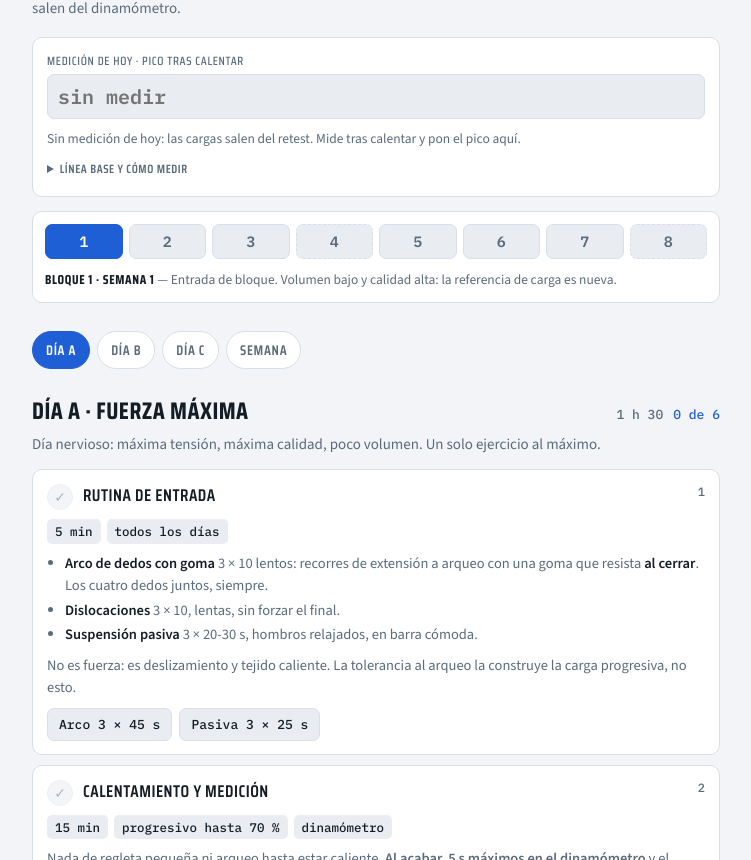
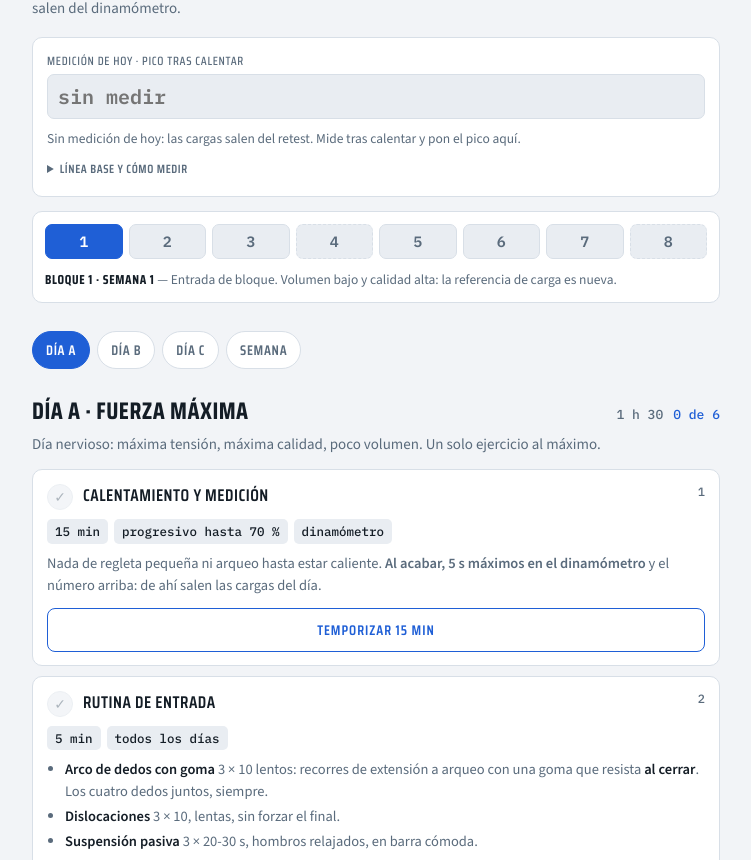
Before and after one commit to JaumeRD/entreno, a plain HTML site: page index.html in a window 1280 px wide. Shown: the part 92-952 px from the top of the page, without its empty margins (264-1015 px from the left). Drawn offline with nearby package versions, Linux system fonts and the light colour scheme.

Commit message:
Calentar antes de la rutina de entrada, no después
La rutina de entrada iba de paso 1 y dentro lleva el arco de dedos con goma,
que acaba en arqueo. La tarjeta de al lado decía «nada de regleta pequeña ni
arqueo hasta estar caliente»: una pedía lo que la otra prohibía.

Invertidas las dos tarjetas en los Días A y B. El Día C no tiene calentamiento
pautado porque es escalada libre, así que ahí solo queda el apunte de hacer el
arco después de los primeros bloques suaves.

El arco queda ahora justo antes del primer máximo, de ahí la nota de usar goma
suave y bajar resistencia si deja los dedos pesados. La medición del
dinamómetro sigue al final del calentamiento.

176 comprobaciones, seis nuevas sobre el orden de apertura. Caché a v7.

Co-Authored-By: Claude Opus 5 <noreply@anthropic.com>

```diff
--- a/index.html
+++ b/index.html
@@ -245,25 +245,25 @@ td:first-child{font-family:var(--mono);font-size:13px;color:var(--muted);white-s
     <p class="goal">Día nervioso: máxima tensión, máxima calidad, poco volumen. Un solo ejercicio al máximo.</p>
 
     <div class="ex">
-      <div class="ex-top"><h3>Rutina de entrada</h3><span class="step">1</span></div>
+      <div class="ex-top"><h3>Calentamiento y medición</h3><span class="step">1</span></div>
+      <div class="specs"><span class="spec">15 min</span><span class="spec">progresivo hasta 70 %</span><span class="spec">dinamómetro</span></div>
+      <p class="note">Nada de regleta pequeña ni arqueo hasta estar caliente. <b>Al acabar, 5 s máximos en el dinamómetro</b> y el número arriba: de ahí salen las cargas del día.</p>
+      <button class="go ghost" data-timer='{"name":"Calentamiento","reps":1,"work":0,"rest":900}'>Temporizar 15 min</button>
+    </div>
+
+    <div class="ex">
+      <div class="ex-top"><h3>Rutina de entrada</h3><span class="step">2</span></div>
       <div class="specs"><span class="spec">5 min</span><span class="spec">todos los días</span></div>
       <ul class="tight">
         <li><b>Arco de dedos con goma</b> 3 × 10 lentos: recorres de extensión a arqueo con una goma que resista <b>al cerrar</b>. Los cuatro dedos juntos, siempre.</li>
         <li><b>Dislocaciones</b> 3 × 10, lentas, sin forzar el final.</li>
         <li><b>Suspensión pasiva</b> 3 × 20-30 s, hombros relajados, en barra cómoda.</li>
       </ul>
-      <p class="note">No es fuerza: es deslizamiento y tejido caliente. La tolerancia al arqueo la construye la carga progresiva, no esto.</p>
+      <p class="note">Va después de calentar: el arco acaba en arqueo y eso en frío no se pide. Goma suave — si te deja los dedos pesados para el máximo, baja la resistencia.</p>
       <div class="quick">
         <button data-timer='{"name":"Arco de dedos","reps":3,"work":0,"rest":45}'>Arco 3 × 45 s</button>
         <button data-timer='{"name":"Suspensión pasiva","reps":3,"work":25,"rest":60}'>Pasiva 3 × 25 s</button>
       </div>
-    </div>
-
-    <div class="ex">
-      <div class="ex-top"><h3>Calentamiento y medición</h3><span class="step">2</span></div>
-      <div class="specs"><span class="spec">15 min</span><span class="spec">progresivo hasta 70 %</span><span class="spec">dinamómetro</span></div>
-      <p class="note">Nada de regleta pequeña ni arqueo hasta estar caliente. <b>Al acabar, 5 s máximos en el dinamómetro</b> y el número arriba: de ahí salen las cargas del día.</p>
-      <button class="go ghost" data-timer='{"name":"Calentamiento","reps":1,"work":0,"rest":900}'>Temporizar 15 min</button>
     </div>
 
     <div class="ex" data-prog="fmax">
@@ -371,23 +371,24 @@ td:first-child{font-family:var(--mono);font-size:13px;color:var(--muted);white-s
     <p class="goal">Un solo esfuerzo al máximo (el recruitment pull); el resto, carga submáxima y movimiento explosivo. Tasa de desarrollo de fuerza, no fuerza máxima.</p>
 
     <div class="ex">
-      <div class="ex-top"><h3>Rutina de entrada</h3><span class="step">1</span></div>
+      <div class="ex-top"><h3>Calentamiento y medición</h3><span class="step">1</span></div>
+      <div class="specs"><span class="spec">15 min</span><span class="spec">progresivo hasta 70 %</span><span class="spec">dinamómetro</span></div>
+      <p class="note">Hoy el calentamiento importa más que en el Día A: lo que viene después es explosivo y coger una presa en movimiento en frío es cómo se rompen poleas. <b>Mide al terminar</b> y rellena «medición de hoy».</p>
+      <button class="go ghost" data-timer='{"name":"Calentamiento","reps":1,"work":0,"rest":900}'>Temporizar 15 min</button>
+    </div>
+
+    <div class="ex">
+      <div class="ex-top"><h3>Rutina de entrada</h3><span class="step">2</span></div>
       <div class="specs"><span class="spec">5 min</span><span class="spec">todos los días</span></div>
       <ul class="tight">
         <li><b>Arco de dedos con goma</b> 3 × 10 lentos, los cuatro dedos juntos.</li>
         <li><b>Dislocaciones</b> 3 × 10 y <b>suspensión pasiva</b> 3 × 20-30 s.</li>
       </ul>
+      <p class="note">Después de calentar, como en el Día A.</p>
       <div class="quick">
         <button data-timer='{"name":"Arco de dedos","reps":3,"work":0,"rest":45}'>Arco 3 × 45 s</button>
         <button data-timer='{"name":"Suspensión pasiva","reps":3,"work":25,"rest":60}'>Pasiva 3 × 25 s</button>
       </div>
-    </div>
-
-    <div class="ex">
-      <div class="ex-top"><h3>Calentamiento y medición</h3><span class="step">2</span></div>
-      <div class="specs"><span class="spec">15 min</span><span class="spec">progresivo hasta 70 %</span><span class="spec">dinamómetro</span></div>
-      <p class="note">Hoy el calentamiento importa más que en el Día A: lo que viene después es explosivo y coger una presa en movimiento en frío es cómo se rompen poleas. <b>Mide al terminar</b> y rellena «medición de hoy».</p>
-      <button class="go ghost" data-timer='{"name":"Calentamiento","reps":1,"work":0,"rest":900}'>Temporizar 15 min</button>
     </div>
 
     <div class="ex" data-prog="recruit">
@@ -534,6 +535,7 @@ td:first-child{font-family:var(--mono);font-size:13px;color:var(--muted);white-s
         <li><b>Arco de dedos con goma</b> 3 × 10 lentos.</li>
         <li><b>Dislocaciones</b> 3 × 10 y <b>suspensión pasiva</b> 3 × 20-30 s.</li>
       </ul>
+      <p class="note">Aquí no hay calentamiento pautado: el arco, después de los primeros bloques suaves.</p>
       <div class="quick">
         <button data-timer='{"name":"Arco de dedos","reps":3,"work":0,"rest":45}'>Arco 3 × 45 s</button>
         <button data-timer='{"name":"Suspensión pasiva","reps":3,"work":25,"rest":60}'>Pasiva 3 × 25 s</button>
--- a/sw.js
+++ b/sw.js
@@ -1,7 +1,7 @@
 /* Entreno — service worker.
    Guarda la app en el móvil para que funcione sin cobertura.
    Si cambias los archivos, sube el número de CACHE. */
-var CACHE = 'entreno-v6';
+var CACHE = 'entreno-v7';
 var CORE = [
   './',
   './index.html',
```
Also changed, not shown: pruebas/test-dom.js (+7 -0 lines), 1 other file.
